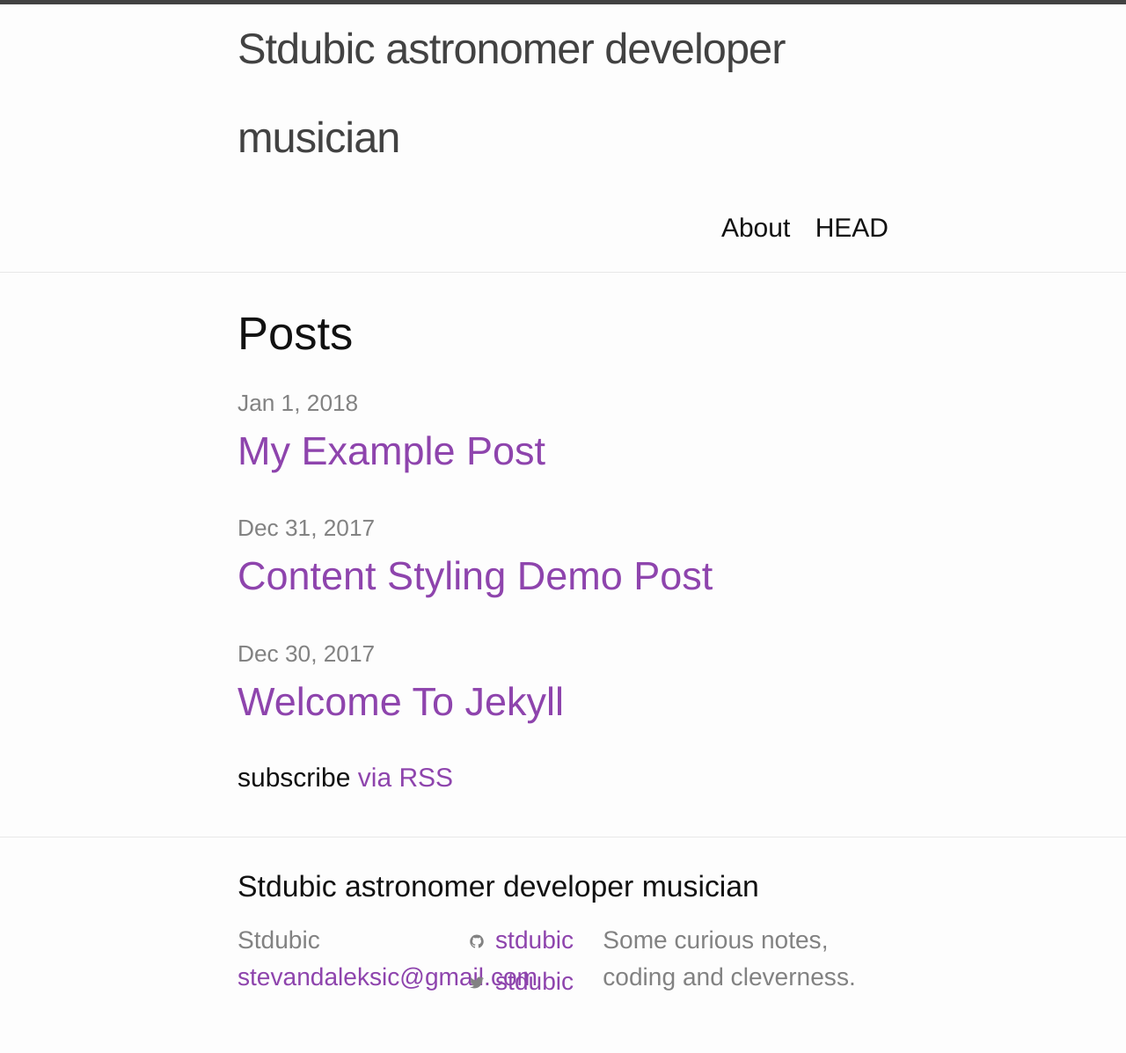
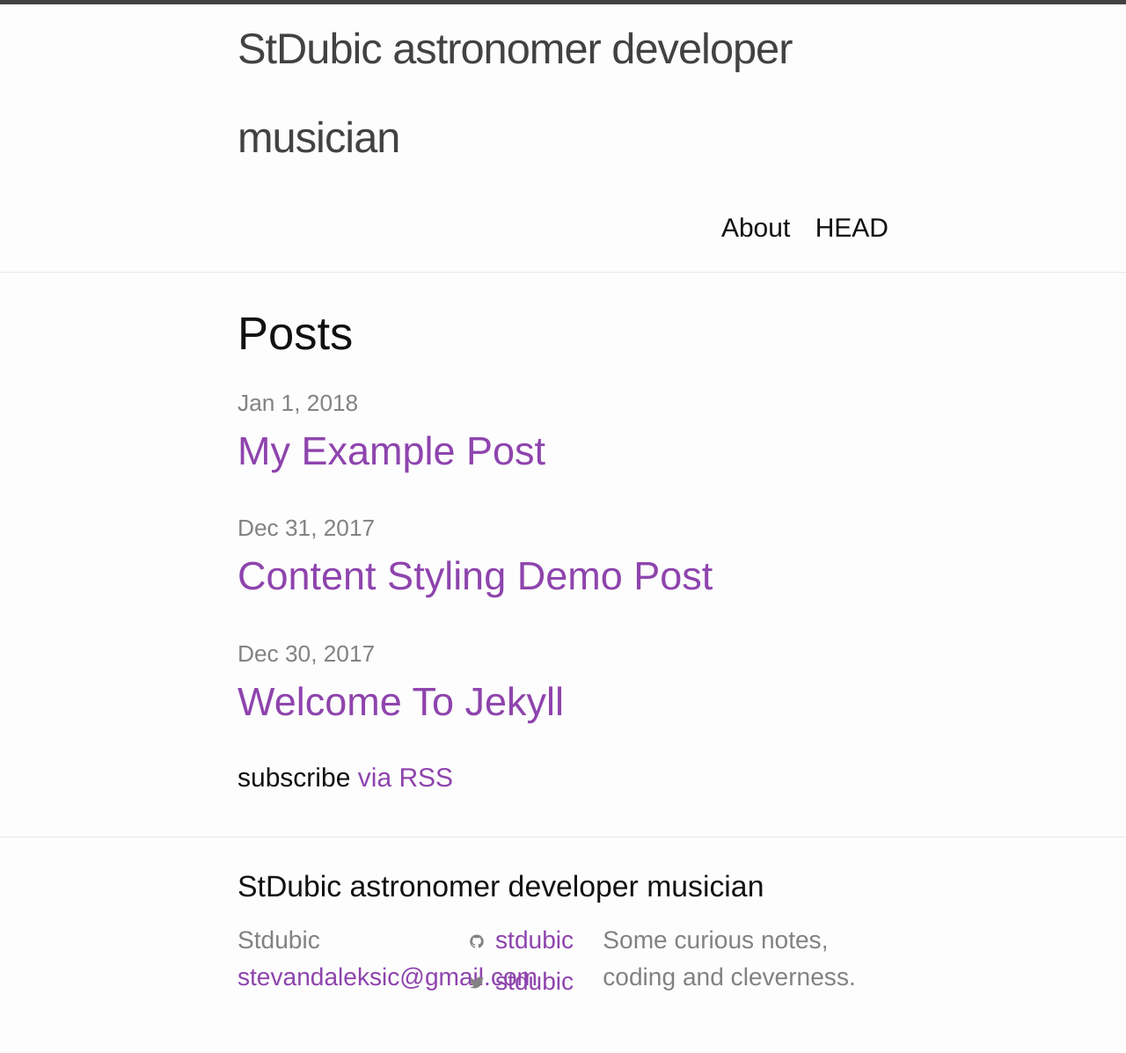
Before and after one commit to Stdubic/Stevan-Aleksic-aka-Stdubic, a Jekyll site: the page built from index.md, in a window 1280 px wide. Shown: the whole page at 88% size. Built offline with Jekyll 4.4.1, drawn with Linux system fonts in a browser that asks for light colours.

```diff
--- a/_config.yml
+++ b/_config.yml
@@ -1,5 +1,5 @@
 
-title: Stdubic astronomer developer musician
+title: StDubic astronomer developer musician
 author: Stdubic
 email: stevandaleksic@gmail.com
 description: Some curious notes, coding and cleverness.
```
